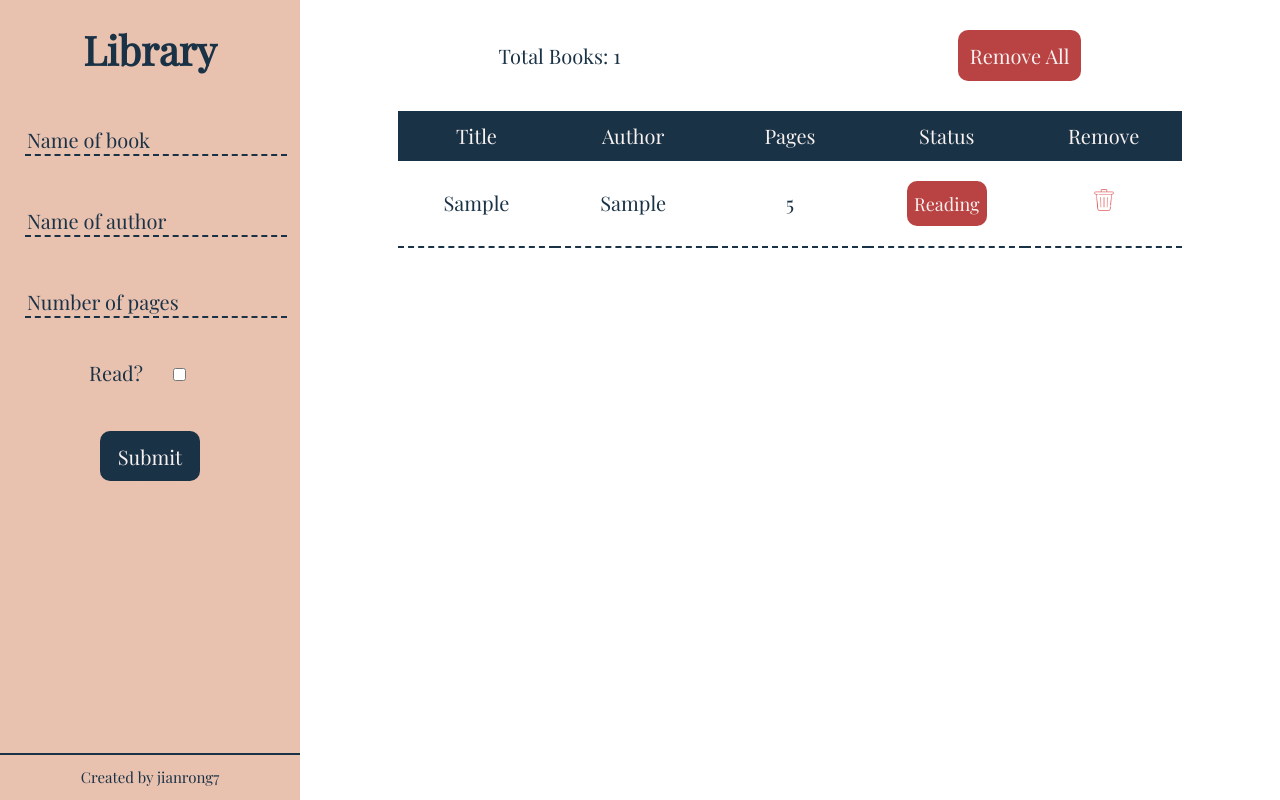
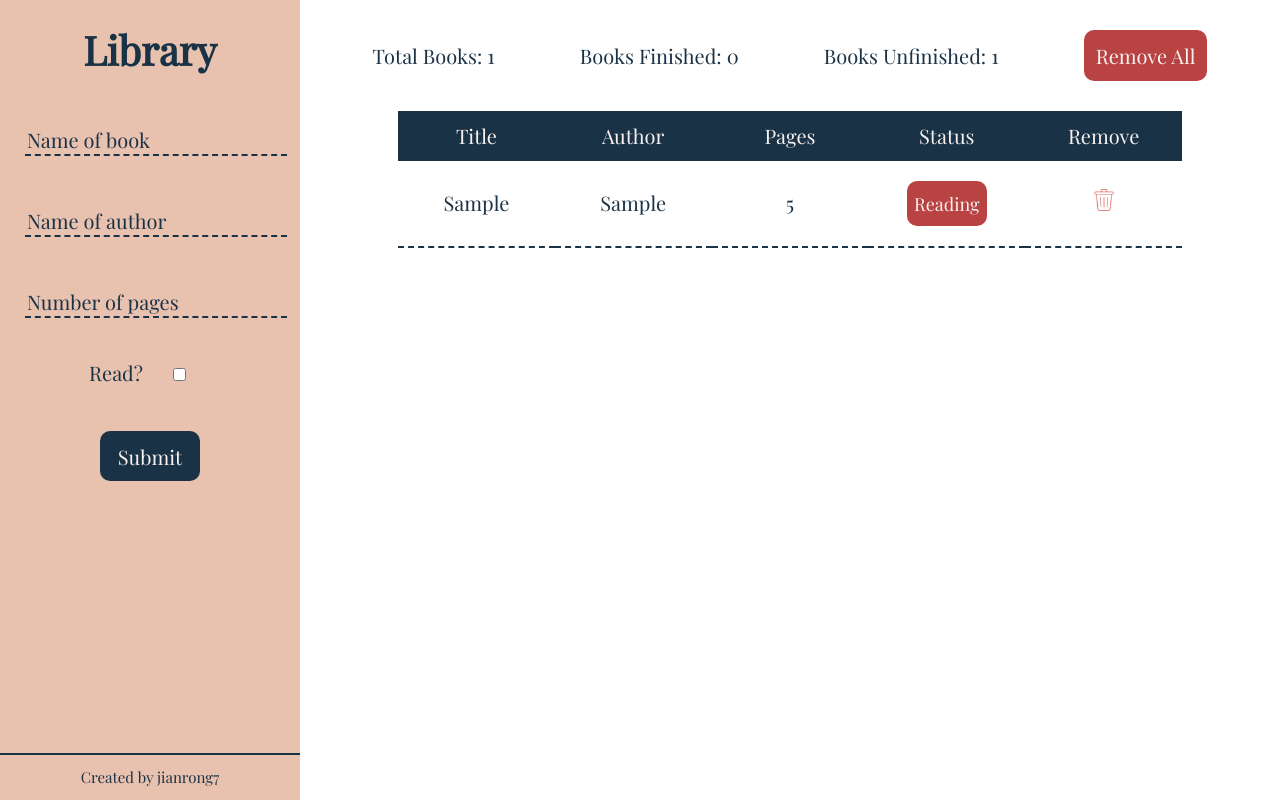
Before and after one commit to jianrong7/library, a plain HTML site: page index.html in a window 1280 px wide. Both pictures are taken after typing "Sample", "Sample", "5" into the empty fields and a click on the input "Submit". Drawn offline with nearby package versions, Linux system fonts and the light colour scheme.

Commit message:
Added book counter function

```diff
--- a/index.html
+++ b/index.html
@@ -19,6 +19,7 @@
 <body>
   <div class="sidebar">
     <p>Library</p>
+    <span></span>
     <form action="" method="post" id="bookForm">
       <input type="text" name="title" placeholder="Name of book" required/>
       <input type="text" name="author" placeholder="Name of author" required/>
@@ -31,7 +32,13 @@
   <div class="main">
     <div class="topBar">
       <span>Total Books:
-        <span class="totalCounter"></span>
+        <span class="totalCounter counter"></span>
+      </span>
+      <span>Books Finished:
+        <span class="finishedCounter counter"></span>
+      </span>
+      <span>Books Unfinished:
+        <span class="unfinishedCounter counter"></span>
       </span>
       <button class="removeAll" id="trashAll">Remove All</button>
     </div>
--- a/script.js
+++ b/script.js
@@ -67,14 +67,10 @@ function displayBooksInLibrary() {
 function validateForm(e) {
     e.preventDefault()
     const form = document.querySelector('#bookForm')
-    console.log(form)
     const formData = new FormData(form);
     let json = JSON.stringify(Object.fromEntries(formData));
     let jsonObject = JSON.parse(json)
 
-
-    console.log(jsonObject)
-    console.log(jsonObject['title'])
     if ('status' in jsonObject) {
         addBookToLibrary(jsonObject['title'], jsonObject['author'],
             jsonObject['pages'], "Read")
@@ -92,7 +88,7 @@ function deleteBook(dataset) {
         }
     })
 }
-function updateRead(dataset) {
+function updateRead(dataset, target) {
     if (target.innerHTML === "Reading") {
         myLibrary.forEach(book => {
             if (book.dataset == dataset) {
@@ -112,8 +108,16 @@ function updateRead(dataset) {
     }
 }
 function updateCounter() {
-    const totalCount = document.querySelector('.totalCounter')
-    totalCount.innerHTML = myLibrary.length
+    const counters = document.querySelectorAll('.counter')
+    counters.forEach(counter => {
+        if (counter.classList.contains('totalCounter')) {
+            counter.innerHTML = myLibrary.length
+        } else if (counter.classList.contains('finishedCounter')) {
+            counter.innerHTML = myLibrary.filter(book => book.status === "Read").length
+        } else {
+            counter.innerHTML = myLibrary.filter(book => book.status === "Reading").length
+        }
+    })
 }
 document.addEventListener('click', (event) => {
     const { target } = event;
@@ -134,6 +138,19 @@ document.addEventListener('click', (event) => {
     }
     if (target.classList.contains('readStatus')) {
         let dataset = target.parentElement.parentElement.dataset.set
-        updateRead(dataset)
+        updateRead(dataset, target)
+        updateCounter()
     }
 })
+// document.addEventListener('load', () => {
+//     const counters = document.querySelectorAll('.counter')
+//     counters.forEach(counter => {
+//         if (counter.classList.contains('totalCounter')) {
+//             counter.innerHTML = myLibrary.length
+//         } else if (counter.classList.contains('finishedCounter')) {
+//             counter.innerHTML = myLibrary.filter(book => book.status === "Read").length
+//         } else {
+//             counter.innerHTML = myLibrary.filter(book => book.status === "Reading").length
+//         }
+//     })
+// })
```
Also changed, not shown: README.md.
